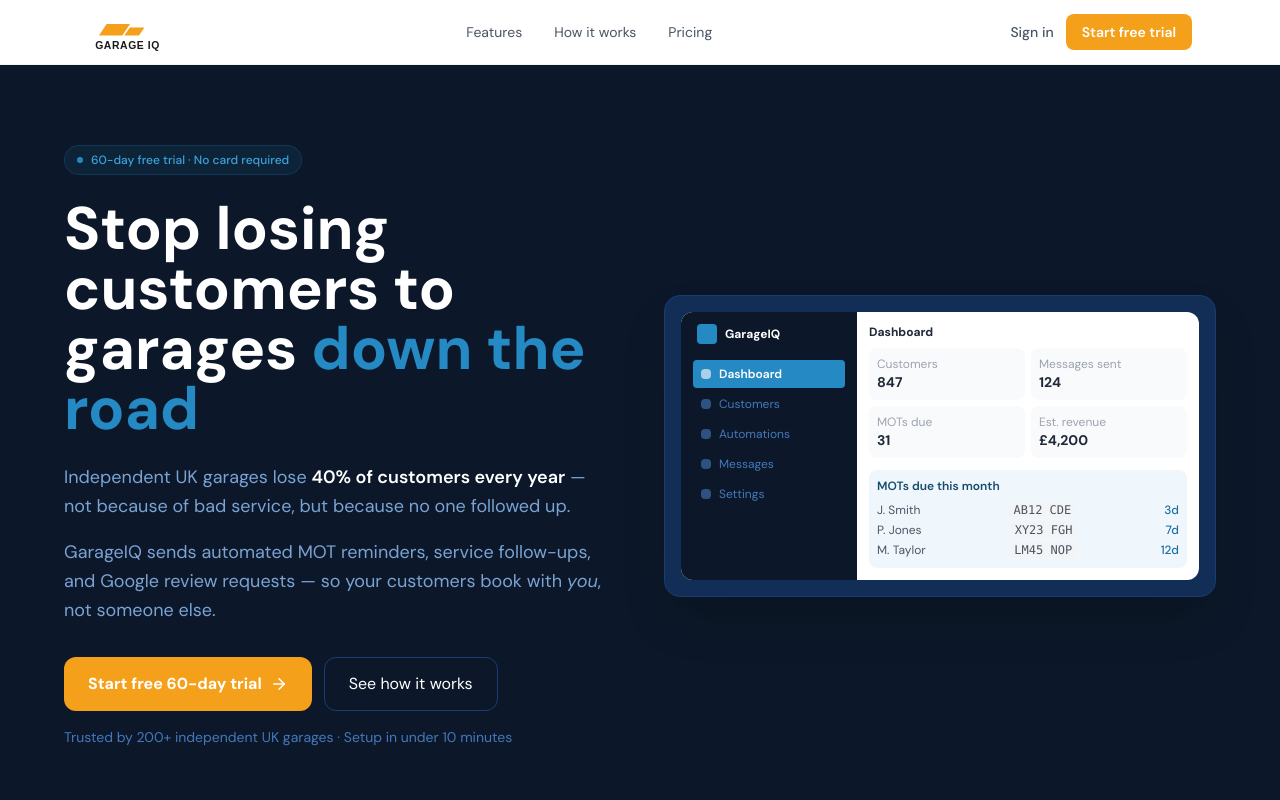
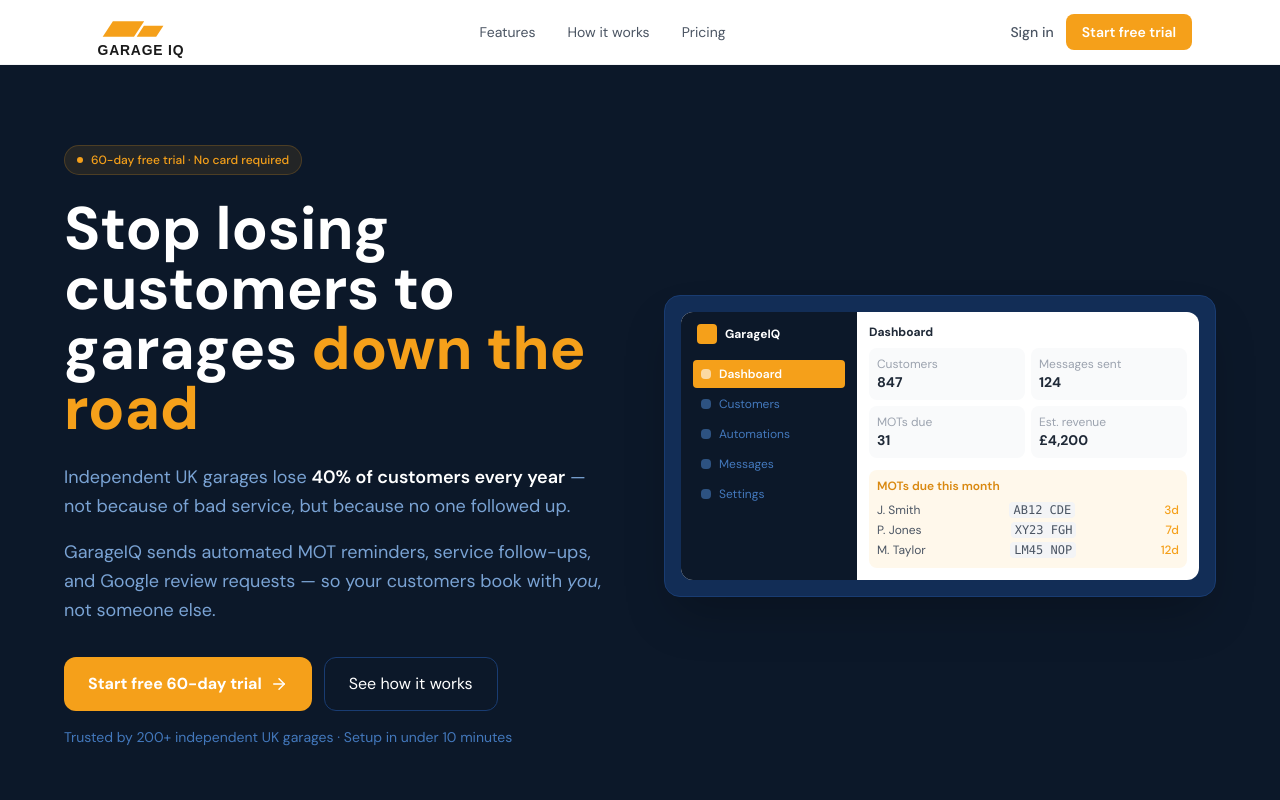
Before and after one commit to jeggaxk/garageiq, a Next.js app: page / in a window 1280 px wide. Shown: the top 800 px of the page. Built offline with nearby package versions, Linux system fonts and the light colour scheme.

Commit message:
Match all accent colours to logo orange, increase navbar logo size
Co-Authored-By: Claude Sonnet 4.6 <noreply@anthropic.com>

```diff
--- a/app/page.tsx
+++ b/app/page.tsx
@@ -61,9 +61,9 @@ function ROICalculator() {
           <p className="text-xs text-red-500 mt-1 font-medium">Lapsed per year</p>
           <p className="text-xs text-gray-400 mt-0.5">(40% average)</p>
         </div>
-        <div className="text-center p-4 bg-amber-50 rounded-xl">
-          <p className="text-3xl font-bold text-amber-600">{recovered}</p>
-          <p className="text-xs text-amber-600 mt-1 font-medium">Recovered</p>
+        <div className="text-center p-4 bg-cta-50 rounded-xl">
+          <p className="text-3xl font-bold text-cta-500">{recovered}</p>
+          <p className="text-xs text-cta-500 mt-1 font-medium">Recovered</p>
           <p className="text-xs text-gray-400 mt-0.5">with GarageIQ</p>
         </div>
         <div className="text-center p-4 bg-green-50 rounded-xl">
@@ -76,7 +76,7 @@ function ROICalculator() {
       <div className="p-4 bg-navy-900 rounded-xl flex items-center justify-between">
         <div>
           <p className="text-white font-semibold">GarageIQ costs £49–199/mo</p>
-          <p className="text-navy-300 text-sm">Your ROI: <span className="text-amber-400 font-bold">{Math.round(revenue / (49 * 12) * 100)}% return</span> on the Solo plan</p>
+          <p className="text-navy-300 text-sm">Your ROI: <span className="text-cta-500 font-bold">{Math.round(revenue / (49 * 12) * 100)}% return</span> on the Solo plan</p>
         </div>
         <Link
           href="/signup"
@@ -98,7 +98,7 @@ export default function LandingPage() {
       <nav className="sticky top-0 z-50 bg-white/95 backdrop-blur-sm border-b border-gray-100">
         <div className="max-w-6xl mx-auto px-4 sm:px-6 flex items-center justify-between h-16">
           <div className="flex items-center">
-            <img src="/garageiq-logo.svg" alt="GarageIQ" className="h-12 w-auto" />
+            <img src="/garageiq-logo.svg" alt="GarageIQ" className="h-16 w-auto" />
           </div>
           <div className="hidden md:flex items-center gap-8">
             <a href="#features" className="text-sm text-gray-600 hover:text-navy-900 transition-colors">Features</a>
@@ -142,13 +142,13 @@ export default function LandingPage() {
         <div className="max-w-6xl mx-auto">
           <div className="grid lg:grid-cols-2 gap-12 items-center">
             <div>
-              <div className="inline-flex items-center gap-2 px-3 py-1.5 bg-amber-500/10 border border-amber-500/20 rounded-full mb-6">
-                <span className="w-1.5 h-1.5 bg-amber-500 rounded-full" />
-                <span className="text-amber-400 text-xs font-medium">60-day free trial · No card required</span>
+              <div className="inline-flex items-center gap-2 px-3 py-1.5 bg-cta-500/10 border border-cta-500/20 rounded-full mb-6">
+                <span className="w-1.5 h-1.5 bg-cta-500 rounded-full" />
+                <span className="text-cta-500 text-xs font-medium">60-day free trial · No card required</span>
               </div>
               <h1 className="text-4xl sm:text-5xl lg:text-6xl font-bold text-white leading-tight mb-6">
                 Stop losing customers to garages{' '}
-                <span className="text-amber-500">down the road</span>
+                <span className="text-cta-500">down the road</span>
               </h1>
               <p className="text-navy-300 text-lg mb-4 leading-relaxed">
                 Independent UK garages lose <span className="text-white font-semibold">40% of customers every year</span> — not because of bad service, but because no one followed up.
@@ -183,11 +183,11 @@ export default function LandingPage() {
                   <div className="flex">
                     <div className="w-44 bg-navy-900 p-3 min-h-64">
                       <div className="flex items-center gap-2 mb-4 px-1">
-                        <div className="w-5 h-5 bg-amber-500 rounded" />
+                        <div className="w-5 h-5 bg-cta-500 rounded" />
                         <span className="text-white text-xs font-bold">GarageIQ</span>
                       </div>
                       {['Dashboard', 'Customers', 'Automations', 'Messages', 'Settings'].map((item, i) => (
-                        <div key={item} className={`flex items-center gap-2 px-2 py-1.5 rounded text-xs mb-0.5 ${i === 0 ? 'bg-amber-500 text-white font-semibold' : 'text-navy-400'}`}>
+                        <div key={item} className={`flex items-center gap-2 px-2 py-1.5 rounded text-xs mb-0.5 ${i === 0 ? 'bg-cta-500 text-white font-semibold' : 'text-navy-400'}`}>
                           <div className="w-2.5 h-2.5 rounded bg-current opacity-60" />
                           {item}
                         </div>
@@ -208,8 +208,8 @@ export default function LandingPage() {
                           </div>
                         ))}
                       </div>
-                      <div className="bg-amber-50 rounded-lg p-2">
-                        <p className="text-xs font-semibold text-amber-800 mb-1.5">MOTs due this month</p>
+                      <div className="bg-cta-50 rounded-lg p-2">
+                        <p className="text-xs font-semibold text-cta-600 mb-1.5">MOTs due this month</p>
                         {[
                           { name: 'J. Smith', reg: 'AB12 CDE', days: '3d' },
                           { name: 'P. Jones', reg: 'XY23 FGH', days: '7d' },
@@ -218,7 +218,7 @@ export default function LandingPage() {
                           <div key={c.reg} className="flex items-center justify-between text-xs text-gray-600 py-0.5">
                             <span>{c.name}</span>
                             <span className="font-mono bg-gray-100 px-1 rounded text-xs">{c.reg}</span>
-                            <span className="text-amber-600 font-medium">{c.days}</span>
+                            <span className="text-cta-500 font-medium">{c.days}</span>
                           </div>
                         ))}
                       </div>
@@ -275,7 +275,7 @@ export default function LandingPage() {
                 stat: '£0',
                 title: 'Most garages spend on retention',
                 description: 'While franchises invest heavily in CRM and reminder systems, most independents have nothing in place.',
-                color: 'text-amber-500 bg-amber-50',
+                color: 'text-cta-500 bg-cta-50',
               },
               {
                 icon: TrendingUp,
@@ -330,7 +330,7 @@ export default function LandingPage() {
               },
               {
                 icon: Star,
-                color: 'bg-amber-500',
+                color: 'bg-cta-500',
                 title: 'Google review requests',
                 description: 'Sent 24 hours after every visit. More reviews mean higher ranking in local search — more customers finding you first.',
                 example: '"Hi James, thanks for visiting Smith\'s Auto today. If you\'re happy, a quick Google review would mean a lot: [link]"',
@@ -392,7 +392,7 @@ export default function LandingPage() {
               const Icon = step.icon
               return (
                 <div key={step.step} className="text-center">
-                  <div className="w-14 h-14 bg-amber-500 rounded-2xl flex items-center justify-center mx-auto mb-4 shadow-lg shadow-amber-200">
+                  <div className="w-14 h-14 bg-cta-500 rounded-2xl flex items-center justify-center mx-auto mb-4 shadow-lg shadow-amber-200">
                     <span className="text-navy-900 font-bold text-xl">{step.step}</span>
                   </div>
                   <h3 className="text-lg font-bold text-navy-900 mb-2">{step.title}</h3>
@@ -503,7 +503,7 @@ export default function LandingPage() {
                 }`}
               >
                 {plan.popular && (
-                  <span className="inline-block bg-amber-500 text-white text-xs font-bold px-3 py-1 rounded-full mb-4">
+                  <span className="inline-block bg-cta-500 text-white text-xs font-bold px-3 py-1 rounded-full mb-4">
                     Most popular
                   </span>
                 )}
@@ -525,9 +525,9 @@ export default function LandingPage() {
                   {plan.features.map((feature) => (
                     <li key={feature} className="flex items-center gap-2.5">
                       <div className={`w-4 h-4 rounded-full flex items-center justify-center flex-shrink-0 ${
-                        plan.popular ? 'bg-amber-500/20' : 'bg-green-100'
+                        plan.popular ? 'bg-cta-500/20' : 'bg-green-100'
                       }`}>
-                        <Check size={10} className={plan.popular ? 'text-amber-400' : 'text-green-600'} />
+                        <Check size={10} className={plan.popular ? 'text-cta-500' : 'text-green-600'} />
                       </div>
                       <span className={`text-sm ${plan.popular ? 'text-navy-200' : 'text-gray-600'}`}>
                         {feature}
@@ -582,7 +582,7 @@ export default function LandingPage() {
               <div key={testimonial.name} className="bg-white rounded-2xl p-6 border border-gray-100 shadow-sm">
                 <div className="flex gap-0.5 mb-3">
                   {[...Array(testimonial.stars)].map((_, i) => (
-                    <Star key={i} size={14} className="text-amber-500 fill-amber-500" />
+                    <Star key={i} size={14} className="text-cta-500 fill-cta-500" />
                   ))}
                 </div>
                 <p className="text-gray-700 text-sm leading-relaxed mb-4 italic">"{testimonial.quote}"</p>
--- a/components/dashboard/Sidebar.tsx
+++ b/components/dashboard/Sidebar.tsx
@@ -42,7 +42,7 @@ export default function Sidebar({ garage }: { garage: Garage }) {
       {/* Logo */}
       <div className="px-6 py-5 border-b border-navy-800">
         <div className="flex items-center gap-2.5">
-          <div className="w-7 h-7 bg-amber-500 rounded-md flex items-center justify-center flex-shrink-0">
+          <div className="w-7 h-7 bg-cta-500 rounded-md flex items-center justify-center flex-shrink-0">
             <span className="text-white font-bold text-xs">G</span>
           </div>
           <div>
@@ -54,9 +54,9 @@ export default function Sidebar({ garage }: { garage: Garage }) {
 
       {/* Trial banner */}
       {garage.plan === 'trial' && garage.trial_ends_at && (
-        <div className="mx-4 mt-4 p-3 bg-amber-500/10 border border-amber-500/20 rounded-lg">
-          <p className="text-amber-400 text-xs font-medium">Free trial active</p>
-          <p className="text-amber-500/70 text-xs mt-0.5">
+        <div className="mx-4 mt-4 p-3 bg-cta-500/10 border border-cta-500/20 rounded-lg">
+          <p className="text-cta-500 text-xs font-medium">Free trial active</p>
+          <p className="text-cta-500/70 text-xs mt-0.5">
             {Math.max(0, Math.ceil((new Date(garage.trial_ends_at).getTime() - Date.now()) / 86400000))} days remaining
           </p>
         </div>
@@ -74,7 +74,7 @@ export default function Sidebar({ garage }: { garage: Garage }) {
               className={cn(
                 'flex items-center gap-3 px-3 py-2.5 rounded-lg text-sm font-medium transition-colors',
                 isActive
-                  ? 'bg-amber-500 text-white'
+                  ? 'bg-cta-500 text-white'
                   : 'text-navy-300 hover:text-white hover:bg-navy-800'
               )}
             >
@@ -108,7 +108,7 @@ export default function Sidebar({ garage }: { garage: Garage }) {
       {/* Mobile top bar */}
       <div className="md:hidden fixed top-0 left-0 right-0 z-40 bg-navy-900 flex items-center justify-between px-4 py-3 border-b border-navy-800">
         <div className="flex items-center gap-2">
-          <div className="w-6 h-6 bg-amber-500 rounded flex items-center justify-center">
+          <div className="w-6 h-6 bg-cta-500 rounded flex items-center justify-center">
             <span className="text-white font-bold text-xs">G</span>
           </div>
           <span className="text-white font-bold text-sm">GarageIQ</span>
--- a/tailwind.config.ts
+++ b/tailwind.config.ts
@@ -10,6 +10,7 @@ const config: Config = {
     extend: {
       colors: {
         cta: {
+          50: '#fff8eb',
           400: '#f7b731',
           500: '#F5A01A',
           600: '#d9880f',
```
